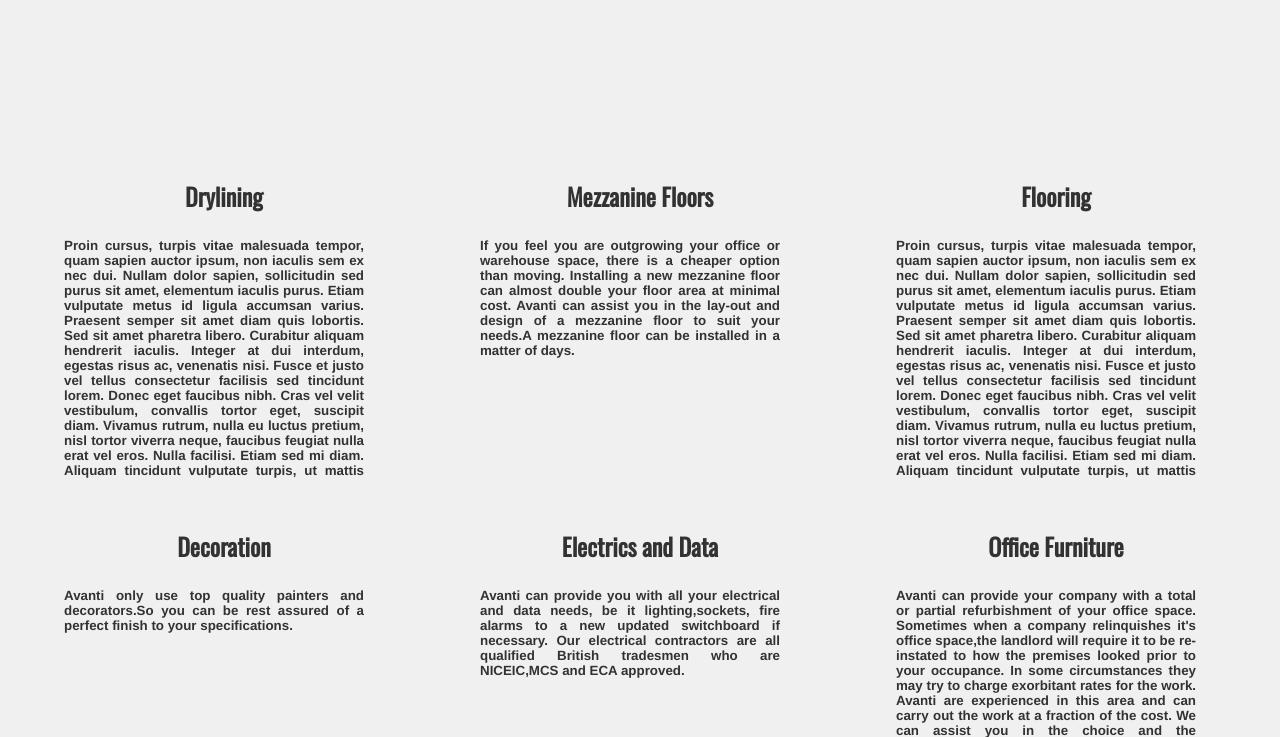
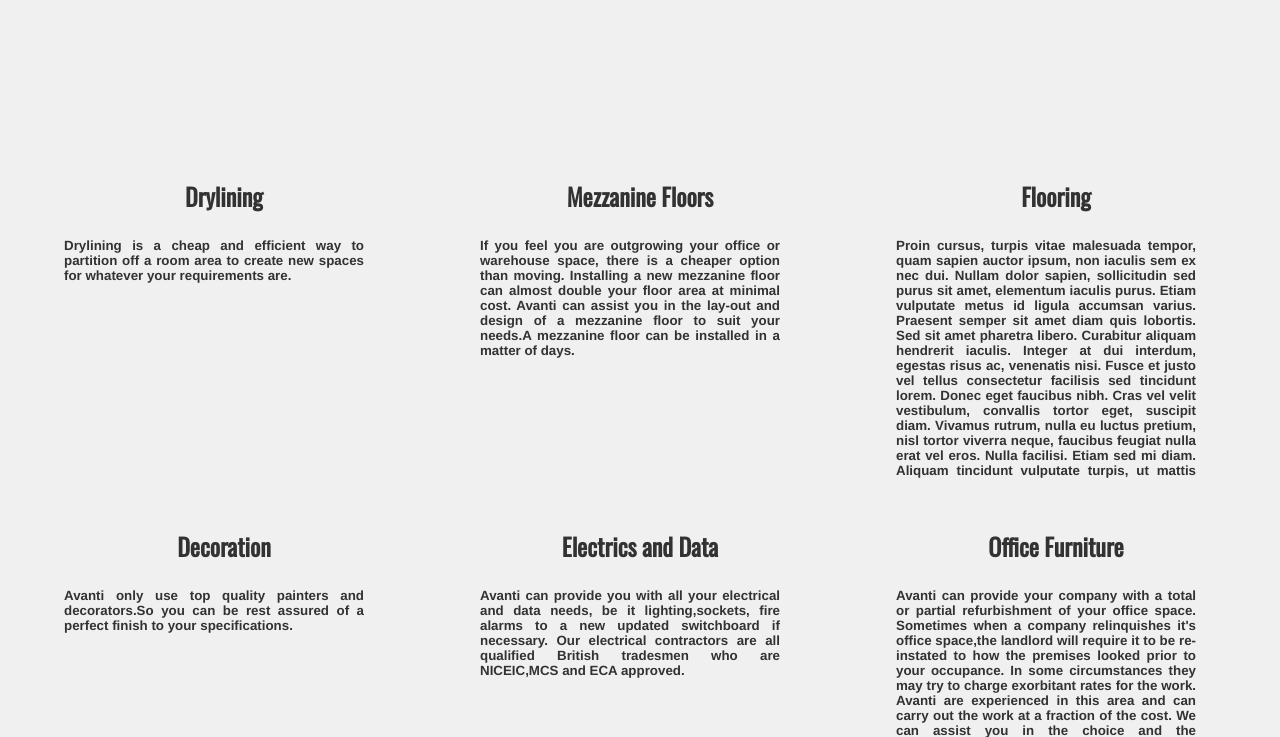
Before and after one commit to craigpullar/Avanti-Interiors, a Django app: page /other in a window 1280 px wide. Shown: the part 272-1009 px from the top of the page. Run offline with Django 3.2, Linux system fonts and the light colour scheme.

Commit message:
Added description of drylining

```diff
--- a/Roland/landing_page/templates/other.html
+++ b/Roland/landing_page/templates/other.html
@@ -73,7 +73,7 @@
 	</script>
 	<div class="infoBox" id="drylining">
 		<h2>Drylining</h2>
-		<p>Proin cursus, turpis vitae malesuada tempor, quam sapien auctor ipsum, non iaculis sem ex nec dui. Nullam dolor sapien, sollicitudin sed purus sit amet, elementum iaculis purus. Etiam vulputate metus id ligula accumsan varius. Praesent semper sit amet diam quis lobortis. Sed sit amet pharetra libero. Curabitur aliquam hendrerit iaculis. Integer at dui interdum, egestas risus ac, venenatis nisi. Fusce et justo vel tellus consectetur facilisis sed tincidunt lorem. Donec eget faucibus nibh. Cras vel velit vestibulum, convallis tortor eget, suscipit diam. Vivamus rutrum, nulla eu luctus pretium, nisl tortor viverra neque, faucibus feugiat nulla erat vel eros. Nulla facilisi. Etiam sed mi diam. Aliquam tincidunt vulputate turpis, ut mattis sem pharetra vitae.</p>
+		<p>Drylining is a cheap and efficient way to partition off a room area to create new spaces for whatever your requirements are.</p>
 	</div>
 	<div class="infoBox" id="mezzanine">
 		<h2>Mezzanine Floors</h2>
```
